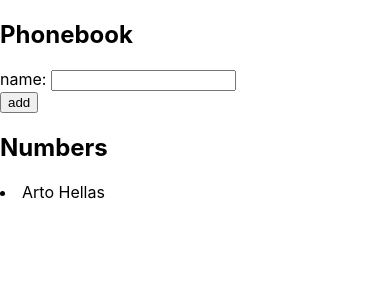
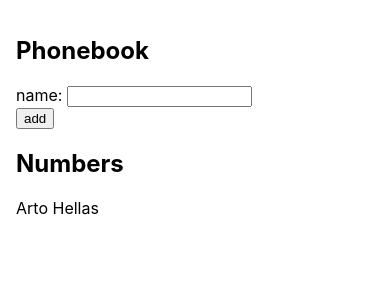
Before and after one commit to skhswe99/phonebook, a React (Create React App) app: page / in a window 390 px wide. Shown: the top 300 px of the page. Built offline with nearby package versions, Linux system fonts and the light colour scheme; the HTML template or start-up script is replaced by a standard one.

Commit message:
enable duplicate name entry check to prevent duplicate names in phonebook

```diff
--- a/src/App.js
+++ b/src/App.js
@@ -7,7 +7,11 @@ const App = () => {
   const handleSubmit = (event) => {
     event.preventDefault()
     if (newName) {
-      setPersons([...persons, {name: newName}]) // add new name to phonebook
+      if (persons.find(person => person.name.toLowerCase() === newName.toLowerCase())) {
+        alert(`${newName} is already added to phoneboook`)
+      } else {
+        setPersons([...persons, {name: newName}]) // add new name to phonebook
+      }
     }
     setNewName('') // clear input field
   }
--- a/src/index.css
+++ b/src/index.css
@@ -5,9 +5,14 @@ body {
     sans-serif;
   -webkit-font-smoothing: antialiased;
   -moz-osx-font-smoothing: grayscale;
+  padding: 1rem;
 }
 
 code {
   font-family: source-code-pro, Menlo, Monaco, Consolas, 'Courier New',
     monospace;
 }
+
+li {
+  list-style-type: none;
+}
```
